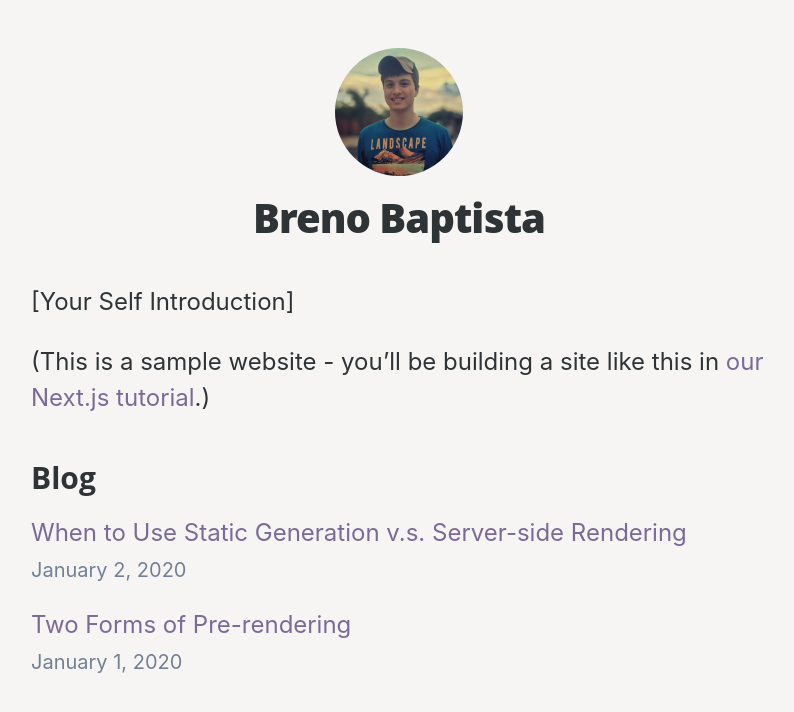
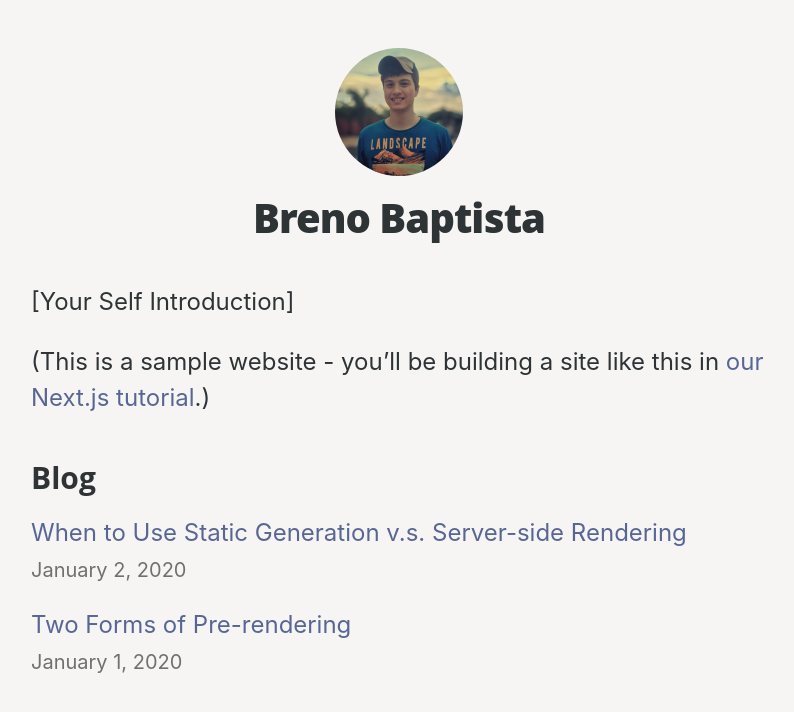
Before and after one commit to brenobaptista/blog, a Next.js app: page / in a window 1280 px wide. Shown: the top 712 px of the page, without its empty margins (241-1035 px from the left). Built offline with nearby package versions, Linux system fonts and the light colour scheme.

Commit message:
Updated theme colors for better accessibility

```diff
--- a/src/styles/theme.ts
+++ b/src/styles/theme.ts
@@ -1,7 +1,7 @@
 const theme = {
   colors: {
-    primary: '#7b6997',
-    date: '#718096;'
+    primary: '#586693',
+    date: '#707070'
   }
 }
 
```
